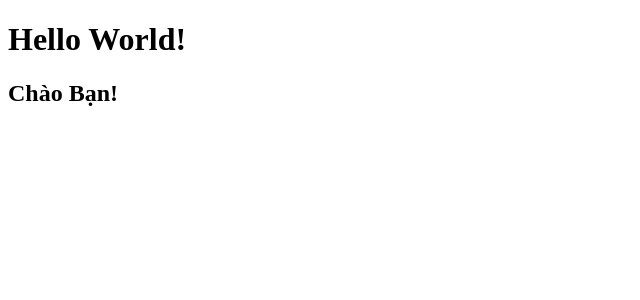
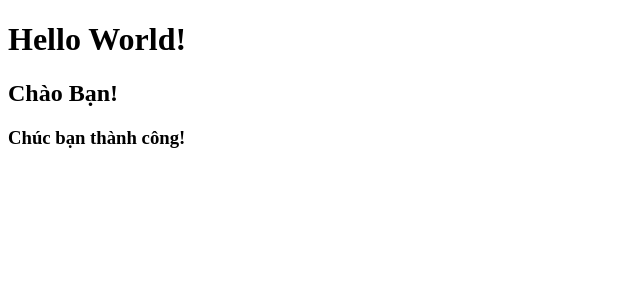
Before and after one commit to vanvugame01/Angular12, an Angular app: page / in a window 1280 px wide. Shown: the top 300 px of the page, without its empty margins (0-640 px from the left). Built offline with nearby package versions, Linux system fonts and the light colour scheme.

Commit message:
Hello world build

```diff
--- a/package.json
+++ b/package.json
@@ -1,10 +1,11 @@
 {
-  "name": "angular",
+  "name": "angular12",
   "version": "1.0.0",
   "scripts": {
     "ng": "ng",
     "start": "ng serve",
     "build": "ng build",
+    "xaydung": "ng build --base-href /angular12/ --deploy-url /angular12/ --configuration production",
     "watch": "ng build --watch --configuration development",
     "test": "ng test"
   },
--- a/src/app/app.component.html
+++ b/src/app/app.component.html
@@ -1,2 +1,3 @@
 <h1>Hello World!</h1>
 <h2>Chào Bạn!</h2>
+<h3>Chúc bạn thành công!</h3>
```
